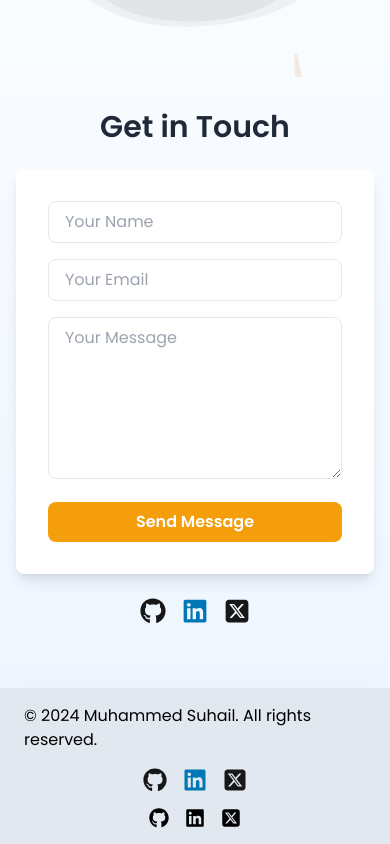
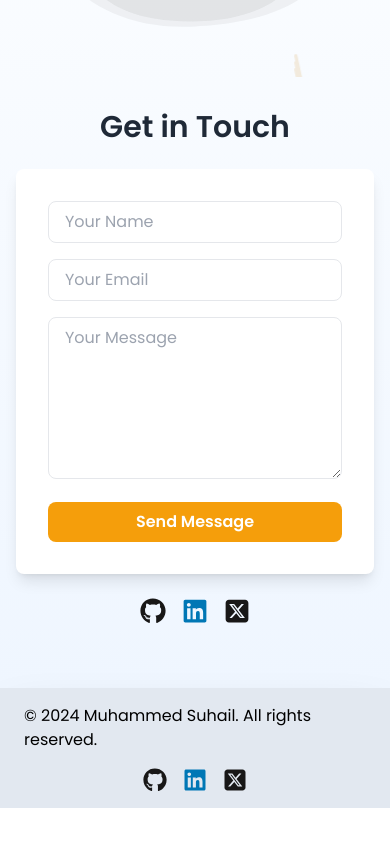
Before and after one commit to mskcmd/MyPortfolio, a React (Vite) app: page / in a window 390 px wide. Shown: the part 5055-5899 px from the top of the page. After the commit the page ends 5863 px from the top, so only its background shows below. Built offline with nearby package versions, Linux system fonts and the light colour scheme; no server answers.

Commit message:
Chage footer

```diff
--- a/src/components/Footer.jsx
+++ b/src/components/Footer.jsx
@@ -21,17 +21,7 @@ const Footer = () => {
             </a>
           </div>
         </div>
-        <div className="flex justify-center mt-4 md:hidden space-x-4">
-          <a href="https://github.com/mskcmd" className="text-custom hover:text-accent">
-            <FaGithub size={20} />
-          </a>
-          <a href="https://www.linkedin.com/in/muhammed-suhail-k-343748277/" className="text-custom hover:text-accent">
-            <FaLinkedin size={20} />
-          </a>
-          <a href="https://x.com/msuhailcmd" className="text-custom hover:text-accent">
-            <FaSquareXTwitter size={20} />
-          </a>
-        </div>
+
       </div>
     </footer>
   );
```
